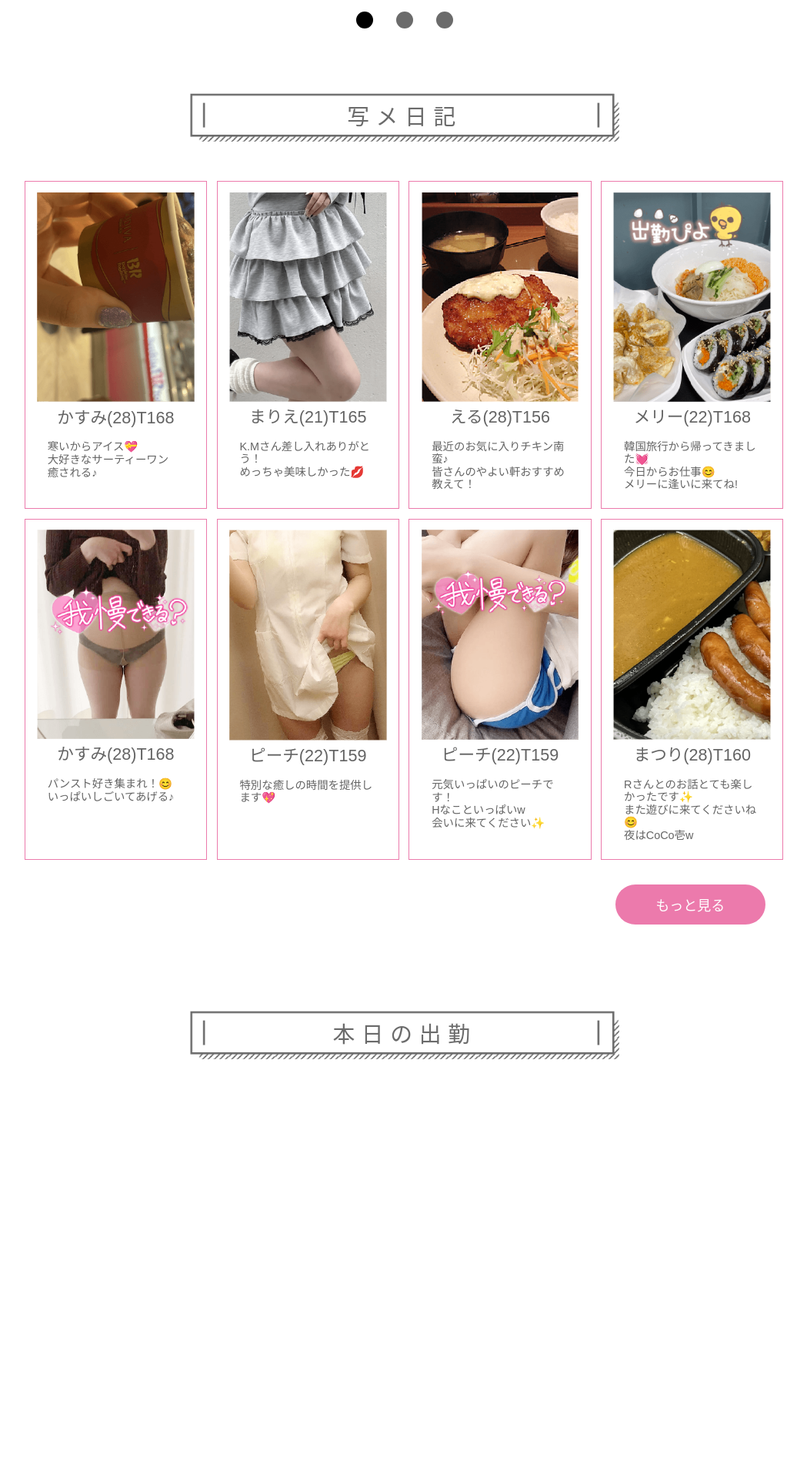
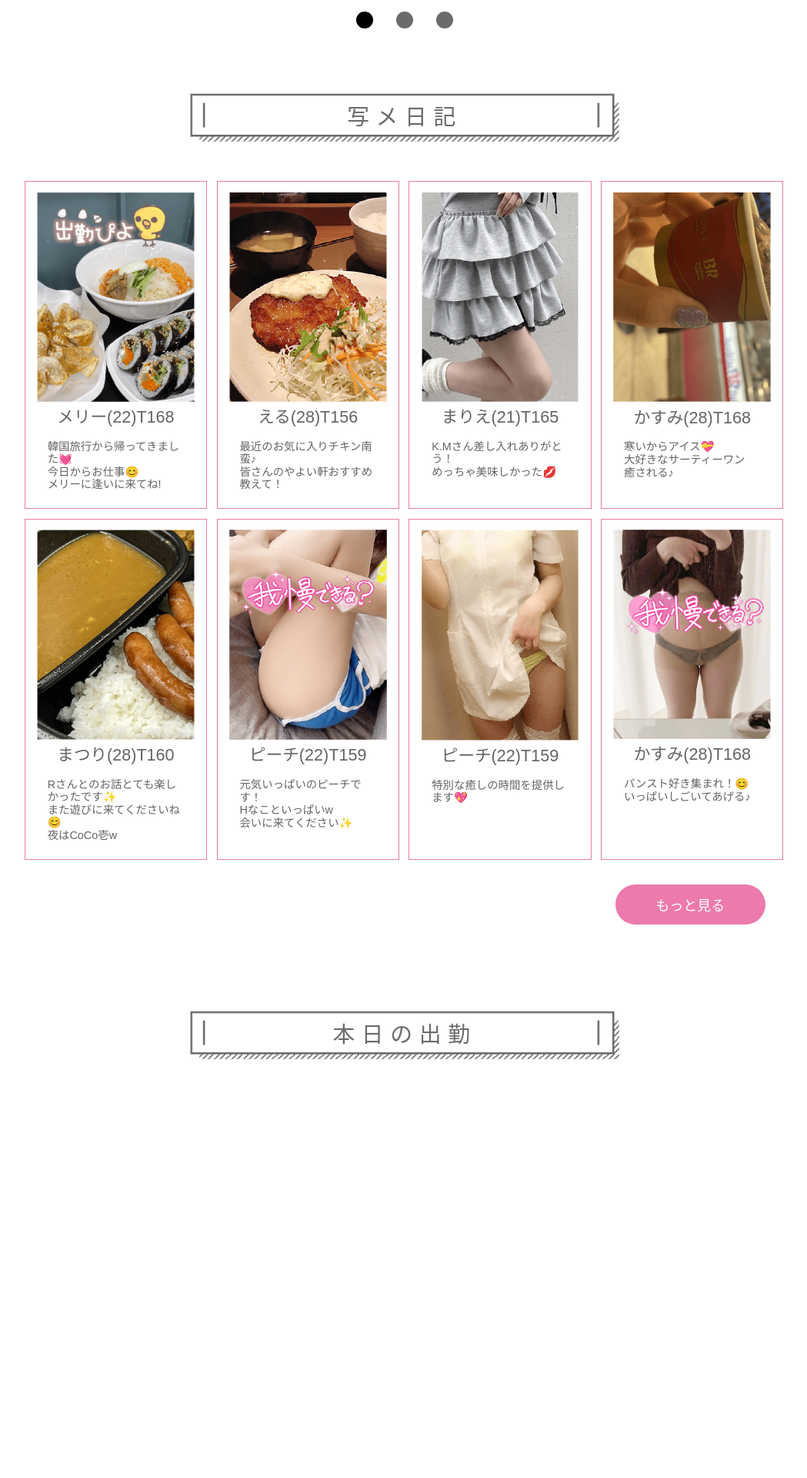
Before and after one commit to yamamotohimeka/one-yubi, a PHP site: page /index.php in a window 1280 px wide. Shown: the part 1580-3500 px from the top of the page at 77% size, without its empty margins (114-1163 px from the left). Run offline with PHP 8.4, Linux system fonts and the light colour scheme; data that the repository does not hold is empty; style sheets or scripts are compiled from the project's sources; some libraries are stand-ins or nearby versions; some web fonts are replaced.

Commit message:
sp レスポンシブ調節調節

```diff
--- a/assets/css/components/_diary.scss
+++ b/assets/css/components/_diary.scss
@@ -10,7 +10,6 @@
     gap: calc(9vw / (1200 / 100));
     padding: calc(22vw / (1200 / 100)) calc(24vw / (1200 / 100));
   }
-
   &-date {
     font-size: 13px;
     @include pc {
@@ -52,6 +51,9 @@
   }
   &wrap {
     .diary {
+      @include tab {
+        max-height: calc(346vw / (768 / 100));
+      }
       &__list {
         padding: 0 20px 100px;
         @include pc {
@@ -70,22 +72,30 @@
             padding-top: calc(69vw / (1200 / 100));
             gap: calc(17vw / (1200 / 100)) calc(13vw / (1200 / 100));
           }
-          @include tab {
-            padding: calc(73vw / (768 / 100)) calc(40vw / (768 / 100));
-            gap: calc(36vw / (768 / 100));
+
+          @include sp {
+            padding: calc(70vw / (768 / 100)) 0 0 0;
           }
           .diary {
             border: 1px solid $pink;
             width: 32.5%;
             @include tab {
               width: 100%;
-              max-height: 346px;
+              max-height: calc(346vw / (768 / 100));
               flex-wrap: wrap;
               align-content: flex-start;
               gap: calc(37vw / (768 / 100));
-              img {
+              @include sp {
+                gap: calc(10vw / (440 / 100));
+              }
+              &-img {
                 width: calc(229vw / (768 / 100));
+
+                img {
+                  width: calc(229vw / (768 / 100));
+                }
               }
+
               &-name {
                 min-width: 12em;
                 text-align: left;
--- a/assets/css/components/_girl.scss
+++ b/assets/css/components/_girl.scss
@@ -9,11 +9,28 @@
     }
     .cast__box__list {
       gap: 85px 54px;
+
+      &:first-of-type {
+        &::before {
+          content: "";
+          display: block;
+          top: 0;
+          left: 0;
+          width: 700px;
+          @include pc {
+            width: calc(1200vw / (2000 / 100));
+          }
+          @include tab {
+            width: calc(336vw / (768 / 100));
+          }
+        }
+      }
       @include pc {
         gap: calc(85vw / (1200 / 100)) calc(54vw / (1200 / 100));
       }
       @include tab {
         gap: calc(47vw / (768 / 100)) calc(24vw / (768 / 100));
+        padding: 0 calc(36vw / (768 / 100));
       }
       @include sp {
         gap: calc(30vw / (440 / 100)) calc(10vw / (440 / 100));
@@ -26,20 +43,19 @@
   &__box {
     &__list {
       display: flex;
-      justify-content: flex-end;
+      justify-content: flex-start;
       flex-wrap: wrap;
-      flex-direction: row-reverse;
-      padding: 64px 0 0 68px;
+      flex-direction: row;
+      padding: 0 0 0 68px;
       gap: 54px;
       flex-basis: 290px;
       @include pc {
-        padding: calc(64vw / (1200 / 100)) 0 calc(0vw / (1200 / 100))
-          calc(68vw / (1200 / 100));
+        padding: 0 0 calc(0vw / (1200 / 100)) calc(68vw / (1200 / 100));
         gap: calc(54vw / (1200 / 100));
         flex-basis: calc(290vw / (1200 / 100));
       }
       @include tab {
-        padding: calc(55vw / (768 / 100)) 0 0 calc(31vw / (768 / 100));
+        padding: 0 0 0 calc(31vw / (768 / 100));
         gap: calc(47vw / (768 / 100)) calc(24vw / (768 / 100));
       }
       @include sp {
--- a/assets/css/components/_header.scss
+++ b/assets/css/components/_header.scss
@@ -342,7 +342,7 @@
   left: 0;
   width: 100%;
   height: 100%;
-  background-color: rgba(71, 71, 71, 0.8);
+  background-color: rgba(179, 179, 179, 0.8);
   display: none;
   z-index: 9999;
   @include tab {
@@ -363,7 +363,7 @@
     margin: 0 auto;
     width: 800px;
     height: 600px;
-    background-color: #000;
+    background-color: #fff;
     @include tab {
       width: 80%;
       height: 80%;
@@ -423,7 +423,7 @@
       input {
         width: 100%;
         padding: 10px;
-        border: 1px solid #fff;
+        border: 1px solid #000;
         @include tab {
           padding: calc(10vw / (768 / 100));
         }
@@ -437,7 +437,8 @@
       p {
         text-align: center;
         font-size: 14px;
-        border-bottom: 1px solid #fff;
+        border-bottom: 1px solid $pink;
+        color: $pink;
         @include tab {
           font-size: calc(14vw / (768 / 100));
         }
--- a/assets/css/components/_schedule.scss
+++ b/assets/css/components/_schedule.scss
@@ -7,6 +7,23 @@
     }
     @include tab {
       padding: calc(46vw / (768 / 100)) 0 calc(100vw / (768 / 100));
+    }
+    .cast__box__list {
+      &:first-of-type {
+        &::before {
+          content: "";
+          display: block;
+          top: 0;
+          left: 0;
+          width: 700px;
+          @include pc {
+            width: calc(1200vw / (2000 / 100));
+          }
+          @include tab {
+            width: calc(600vw / (768 / 100));
+          }
+        }
+      }
     }
   }
   &__btn {
--- a/assets/css/components/_top.scss
+++ b/assets/css/components/_top.scss
@@ -115,6 +115,7 @@
           overflow-x: auto;
           gap: 0 calc(28vw / (768 / 100));
         }
+
         .diary {
           border: 1px solid $pink;
           width: 24%;
@@ -226,13 +227,25 @@
       }
     }
     .cast__box__list {
-      padding: 87px 0 0 111px;
+      padding: 0 0 0 111px;
       @include pc {
-        padding: calc(87vw / (1200 / 100)) 0 calc(0vw / (1200 / 100))
-          calc(111vw / (1200 / 100));
+        padding: 0 0 calc(0vw / (1200 / 100)) calc(60vw / (1200 / 100));
       }
-      @include tab {
-        padding: calc(55vw / (768 / 100)) 0 0 calc(31vw / (768 / 100));
+
+      &:first-of-type {
+        &::before {
+          content: "";
+          display: block;
+          top: 0;
+          left: 0;
+          width: 700px;
+          @include pc {
+            width: calc(1200vw / (2000 / 100));
+          }
+          @include tab {
+            width: calc(600vw / (768 / 100));
+          }
+        }
       }
     }
   }
--- a/assets/js/index.js
+++ b/assets/js/index.js
@@ -58,7 +58,7 @@ $(function () {
   });
 
   // フッターのナビゲーションボタンをクリック
-  $(`.footer__tab__nav__btn`).on("click", (event) => {
+  $(`.footer__tabButton__bg`).on("click", (event) => {
     $(".header__tabNav").toggleClass("header__tabNav-active"); // メニューの開閉
     $(".header__tabButton span").toggleClass("header__tabButton-active");
   });
--- a/components/footer.php
+++ b/components/footer.php
@@ -21,7 +21,7 @@
               </a>
             </li>
 
-            <li class="footer__nav__list-link <?php if ($templete === 'diary') echo 'active'; ?>">
+            <li class="footer__nav__list-link <?php if ($templete === 'concept') echo 'active'; ?>">
               <a href="<?php echo $path; ?>concept.php">
                 <p>CONCEPT</p>
               </a>
@@ -183,7 +183,7 @@
       <a href="tel:0120-947-854" class="footer__tab__nav__btn">
         <img src="<?php echo $path; ?>assets/img/telNav-btn.png" alt="電話">
       </a>
-      <a href="line" class="footer__tab__nav__btn">
+      <a href="https://line.me/R/ti/p/XGQ3edgCC5" class="footer__tab__nav__btn" target="_blank">
         <img src="<?php echo $path; ?>assets/img/line-icon.png" alt="LINE">
       </a>
       <div class="footer__tabButton__bg footer__tab__nav__btn">
--- a/components/header.php
+++ b/components/header.php
@@ -67,12 +67,12 @@
                 </a>
               </li>
 
-              <li class="header__nav__list-link <?php if ($templete === 'diary') echo 'active'; ?>">
+              <li class="header__nav__list-link <?php if ($templete === 'concept') echo 'active'; ?>">
                 <a href="<?php echo $path; ?>concept.php">
                   <p>CONCEPT</p>
                 </a>
               </li>
-              <li class="header__nav__list-link <?php if ($templete=== 'cast') echo 'active'; ?>">
+              <li class="header__nav__list-link <?php if ($templete=== 'girl') echo 'active'; ?>">
                 <a href="<?php echo $path; ?>girl.php">
                   <p>CAST</p>
                 </a>
@@ -144,7 +144,7 @@
               CONCEPT
             </a>
           </li>
-          <li class="header__tabNav__list-link <?php if ($templete === 'cast') echo 'active'; ?>">
+          <li class="header__tabNav__list-link <?php if ($templete === 'girl') echo 'active'; ?>">
             <a href="<?php echo $path; ?>girl.php" class="header__link">
               CAST
             </a>
--- a/hooks/diary.php
+++ b/hooks/diary.php
@@ -36,7 +36,7 @@ $diarys = [ [
 明日は夕方から出勤するよー♡♡
 お誘いお待ちしてます💋',
     ],    [
-        'name' => 'べに（26）T170',
+        'name' => 'べに',
         'age' => '26',
         'tall' => '170',
         'diary' => true,
@@ -89,8 +89,7 @@ $diarys = [ [
         'diary-text' => '待機中です！
         少しドキドキしながら
 お客様をお待ちしております💓',
-    ],
-      [
+    ], [
         'name' => 'エルサ',
         'age' => '21',
         'tall' => '162',
@@ -99,8 +98,6 @@ $diarys = [ [
         'diary-text' => '今日メイドだったよ😊
 興奮するでしょ♪',
     ],
-
-
     [
         'name' => 'マイル',
         'age' => '22',
@@ -233,6 +230,8 @@ Hなこといっぱいw
 たくさんお話しましょう！',
     ],    [
         'name' => 'ほのか',
+        'age' => '26',
+        'tall' => '160',
         'diary' => true,
         'diary-img' => 'honoka',
         'diary-text' => '最近ちょっと疲れていませんか？
@@ -246,7 +245,6 @@ Hなこといっぱいw
         'diary-img' => 'peach_2',
         'diary-text' => '特別な癒しの時間を提供します💖',
     ],
-
 ];
 
 
```
Also changed, not shown: assets/css/components/_event.scss (added, +68 -0 lines), README.md (added).
